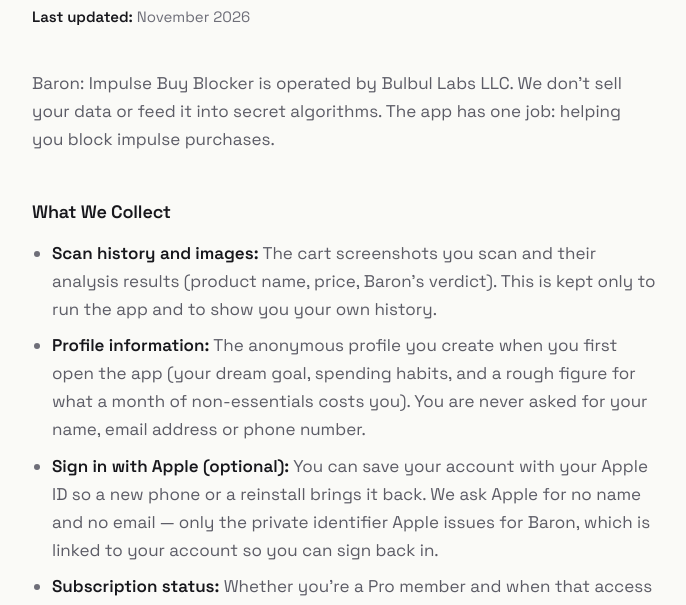
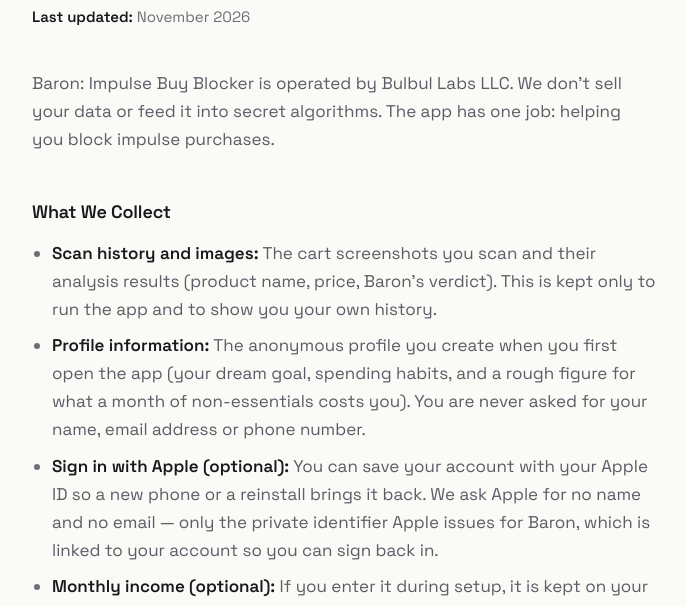
Before and after one commit to wege61/curb-legal, a plain HTML site: page privacy/index.html in a window 1280 px wide. Shown: the part 195-800 px from the top of the page, without its empty margins (296-982 px from the left). Drawn offline with Linux system fonts and the light colour scheme.

Commit message:
privacy: say what happens to monthly income
Co-Authored-By: Claude Opus 5.5 <noreply@anthropic.com>

```diff
--- a/privacy/index.html
+++ b/privacy/index.html
@@ -21,6 +21,7 @@
   <li><strong>Scan history and images:</strong> The cart screenshots you scan and their analysis results (product name, price, Baron's verdict). This is kept only to run the app and to show you your own history.</li>
   <li><strong>Profile information:</strong> The anonymous profile you create when you first open the app (your dream goal, spending habits, and a rough figure for what a month of non-essentials costs you). You are never asked for your name, email address or phone number.</li>
   <li><strong>Sign in with Apple (optional):</strong> You can save your account with your Apple ID so a new phone or a reinstall brings it back. We ask Apple for no name and no email — only the private identifier Apple issues for Baron, which is linked to your account so you can sign back in.</li>
+  <li><strong>Monthly income (optional):</strong> If you enter it during setup, it is kept on your phone. It travels with each check to our server so Baron can weigh a price against your pay, is used for that one check and is not stored. It is never sent to the AI provider.</li>
   <li><strong>Subscription status:</strong> Whether you're a Pro member and when that access ends. (Payment details are handled securely by Apple/Google and never reach our servers.)</li>
   <li><strong>Usage events:</strong> Five anonymous events — starting and finishing onboarding, completing a scan, opening the paywall, and making a purchase — tied to the same anonymous ID as your profile.</li>
 </ul>
```
